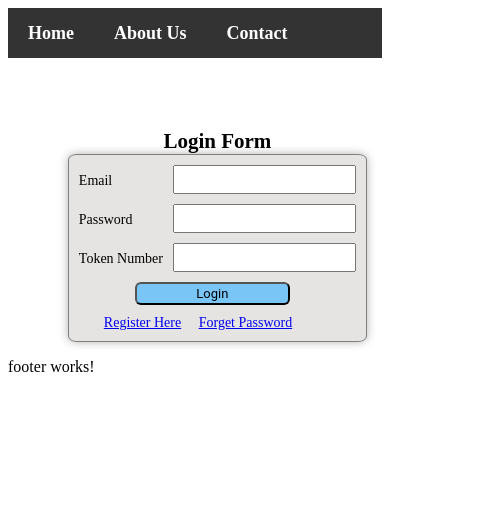
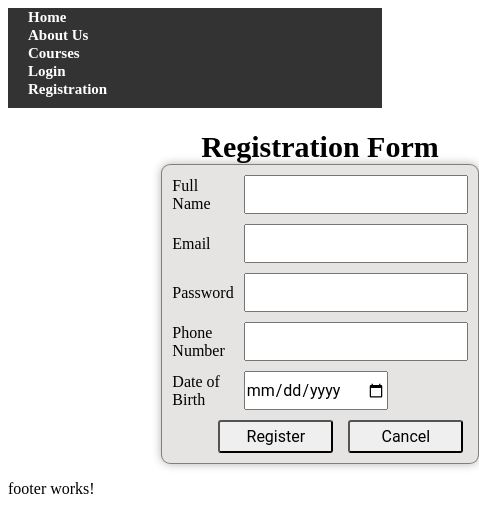
Before and after one commit to chetrajInfo/javascriptnote, an Angular app in the folder Angular_LoginDemoOne/js_index/: page /indexbody in a window 390 px wide. Before the commit this address led to /. Shown: the top 532 px of the page, 479 px wide, since content can reach past the window. Built offline with nearby package versions, Linux system fonts and the light colour scheme.

Commit message:
added the routing to open anothe component with dropdown menu

```diff
--- a/Angular_LoginDemoOne/js_index/src/app/app-routing.module.ts
+++ b/Angular_LoginDemoOne/js_index/src/app/app-routing.module.ts
@@ -1,7 +1,13 @@
 import { NgModule } from '@angular/core';
 import { RouterModule, Routes } from '@angular/router';
+import { LoginpageComponent } from './loginpage/loginpage.component';
+import { IndexbodyComponent } from './indexbody/indexbody.component';
 
-const routes: Routes = [];
+const routes: Routes = [
+  //{ path: '', redirectTo: '/loginpage', pathMatch: 'full' },
+  { path: 'loginpage', component: LoginpageComponent },
+  { path: 'indexbody', component: IndexbodyComponent },
+];
 
 @NgModule({
   imports: [RouterModule.forRoot(routes)],
--- a/Angular_LoginDemoOne/js_index/src/app/app.component.html
+++ b/Angular_LoginDemoOne/js_index/src/app/app.component.html
@@ -3,7 +3,8 @@
 <!--
 
 <app-indexbody></app-indexbody>
+
+<app-loginpage></app-loginpage>
 -->
-<app-loginpage></app-loginpage>
-
+<router-outlet></router-outlet>
 <app-footer></app-footer>
--- a/Angular_LoginDemoOne/js_index/src/app/indexbody/indexbody.component.css
+++ b/Angular_LoginDemoOne/js_index/src/app/indexbody/indexbody.component.css
@@ -8,25 +8,35 @@ table {
     margin-top: 6%;
     margin-left: 41%;
     border: 1px solid grey;
+    background-color: rgb(230, 228, 226);
     border-radius: 3%;
+    /*
     box-shadow:
-        inset 0 0 25px #fff,
+        inset 0 0 25px #fff, */
         /* inner white */
-        inset 10px 0 40px #f0f,
+       /* inset 10px 0 40px #f0f, */
         /* inner left magenta short */
-        inset -10px 0 40px #0ff,
+        /*inset -10px 0 40px #0ff,8?
         /* inner right cyan short */
-        inset 10px 0 150px #f0f,
+        /*inset 10px 0 150px #f0f,*/
         /* inner left magenta broad */
-        inset -10px 0 150px #0ff,
+        /*inset -10px 0 150px #0ff,*/
         /* inner right cyan broad */
-        0 0 25px #fff,
+        /*0 0 25px #fff,*/
         /* outer white */
-        -5px 0 40px #f0f,
+       /* -5px 0 40px #f0f,*/
         /* outer left magenta */
-        5px 0 40px #0ff;
+        /*5px 0 40px #0ff;*/
     /* outer right cyan */
+
+
+    box-shadow: 0 0 10px rgba(0,0,0,0.3);
+    outline: none;
 }
+table:hover{
+    box-shadow: 0 0 10px rgba(0,0,0,0.6);
+    outline: none;
+  }
 
 label {
     font-size: 16px;
@@ -42,6 +52,7 @@ td {
 
 caption {
     font-weight: bold;
+    font-size: 30px;
 }
 
 input[type="text"],
@@ -63,4 +74,22 @@ input[type="button"] {
     font-family: roboto;
     margin-left: 15px;
     width: 115px;
+    border-radius: 3px;
+    cursor: pointer;
 }
+
+button:hover{
+    box-shadow: 0 0 14px rgba(0,0,0,0.9);
+    letter-spacing: 1px;
+    font-weight: bold;
+    color: rgb(16, 115, 16);
+}
+input[type="button"]:hover{
+    box-shadow: 0 0 14px rgba(0,0,0,0.9);
+    letter-spacing: 1px;
+    font-weight: bold;
+    color: rgb(219, 17, 17);
+}
+.manageLink{
+    padding-left: 35px;
+}
--- a/Angular_LoginDemoOne/js_index/src/app/indexbody/indexbody.component.html
+++ b/Angular_LoginDemoOne/js_index/src/app/indexbody/indexbody.component.html
@@ -25,7 +25,7 @@
         <td><input type="date" id="date" name="date" [(ngModel)]="dob"></td>
       </tr>
       <tr>
-        <td colspan="2">
+        <td colspan="2" class="manageLink">
           <button type="submit" id="login" name="login">Register</button>
           <input type="button" id="cancel" name="cancel" value="Cancel" (click)="onCancel()">
         </td>
--- a/Angular_LoginDemoOne/js_index/src/app/navbar/navbar.component.css
+++ b/Angular_LoginDemoOne/js_index/src/app/navbar/navbar.component.css
@@ -4,6 +4,7 @@ nav {
     display: flex;
     justify-content: space-between;
     align-items: center;
+    position: relative;
   }
 
   nav ul {
@@ -34,3 +35,71 @@ nav {
     color: #ffa500;
     cursor: pointer;
   }
+
+
+
+  nav .listmenu {
+    display:none;
+    top: 100%;
+    left: 0;
+    z-index: 1;
+    background-color:#3332;
+    border: 6px solid #ccc;
+    padding: 10px;
+    position: absolute;
+    margin-left: 237px;
+    cursor: pointer;
+    color: black;
+    font-size: 18px;
+    height: 160px;
+    font-family: roboto;
+  }
+
+  nav .listmenu li {
+    display: block;
+    margin: 5px 0;
+    margin-top: 10px;
+    letter-spacing: 1px;
+  }
+
+  nav li.dropmenu:hover .listmenu {
+    display: block;
+
+  }
+  nav li.dropmenu:hover .listmenu > .design:hover{
+    background-color: #333;
+    padding:1px 5px 5px 5px;
+    color:white;
+    font-weight: bold;
+    transition: cubic-bezier(0.075, 0.82, 0.165, 1);
+  }
+
+
+
+@media screen and (max-width:600px) {
+
+  nav {
+    background-color: #333;
+    height: 100px;
+    display: block;
+  }
+  nav ul {
+    list-style: none;
+    margin: 0;
+    padding: 0;
+    display: block;
+    height: 100%;
+  }
+
+  nav a {
+    color: #fff;
+    text-decoration: none;
+    font-size: 15px;
+  }
+  nav a:hover {
+    padding:1px 1px 3px 1px;
+    background-color: grey;
+    color: #ffa500;
+    cursor: pointer;
+  }
+}
--- a/Angular_LoginDemoOne/js_index/src/app/navbar/navbar.component.html
+++ b/Angular_LoginDemoOne/js_index/src/app/navbar/navbar.component.html
@@ -2,6 +2,20 @@
     <ul>
       <li><a href="#">Home</a></li>
       <li><a href="#">About Us</a></li>
-      <li><a href="#">Contact</a></li>
+      <li class ="dropmenu">
+        <a href="#">Courses</a>
+        <ul class="listmenu">
+          <li class="design">Full Stack Java</li>
+          <hr/>
+          <li class="design">DevOps</li>
+          <hr/>
+          <li class="design">IAM Training</li>
+          <hr/>
+          <li class="design">Python Machine Learning</li>
+        </ul>
+      </li>
+
+      <li> <a routerLink="/loginpage" routerLinkActive="active">Login</a></li>
+      <li><a routerLink="/indexbody" routerLinkActive="active">Registration</a></li>
     </ul>
   </nav>
```
